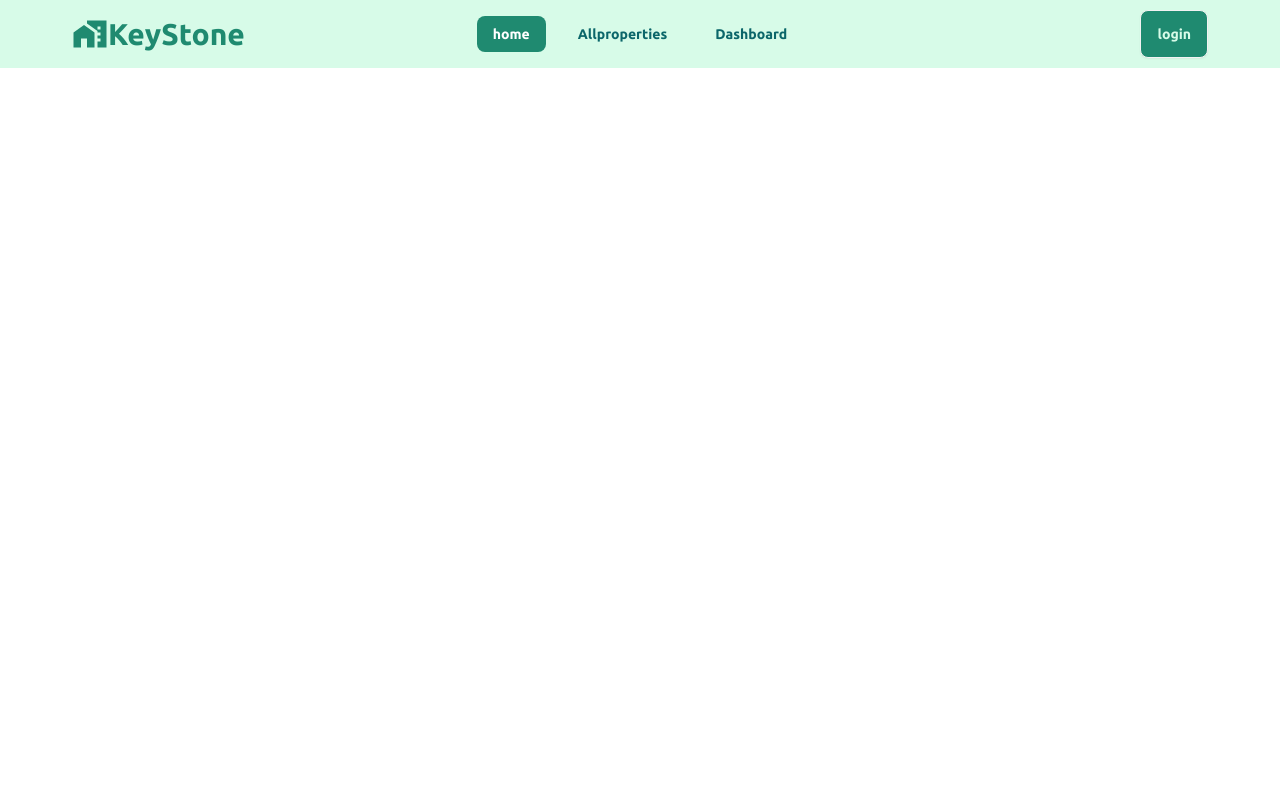
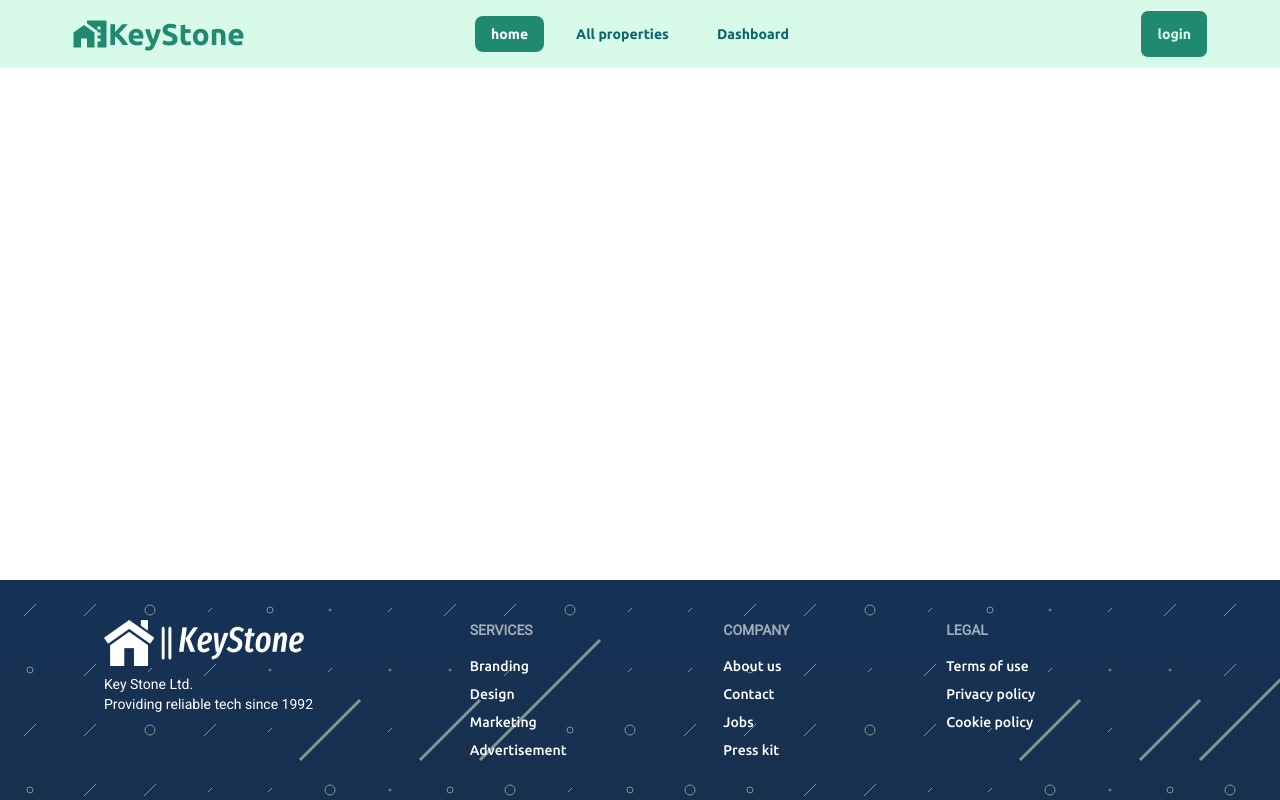
Before and after one commit to Saadsamit/keyStone-client-side, a React (Vite) app: page / in a window 1280 px wide. Built offline with nearby package versions, Linux system fonts and the light colour scheme.

Commit message:
footer complete

```diff
--- a/src/App.jsx
+++ b/src/App.jsx
@@ -1,11 +1,15 @@
 import { Outlet } from "react-router-dom";
 import HeaderNav from "./components/HeaderNav";
+import Footer from "./components/Footer";
 
 function App() {
   return (
     <div className="font-Roboto">
     <HeaderNav/>
+    <div className="min-h-[calc(100vh-288px)]">
     <Outlet/>
+    </div>
+    <Footer/>
     </div>
   )
 }
--- /dev/null
+++ b/src/components/Footer.jsx
@@ -0,0 +1,47 @@
+import footerImg from "../assets/Sprinkle.svg";
+import footerLogo from "../assets/logo-white.png";
+const Footer = () => {
+  const footerStyle = {
+    background: `url(${footerImg}`,
+    backgroundRepeat: "no-repeat"
+  };
+  return (
+    <div style={footerStyle} className="hero">
+        <div className="hero-overlay"></div>
+        <footer
+      className="footer p-10 text-white max-w-6xl mx-auto"
+    >
+      <aside>
+        <img src={footerLogo} alt="" />
+        <p>
+        Key Stone Ltd.
+          <br />
+          Providing reliable tech since 1992
+        </p>
+      </aside>
+      <nav>
+        <header className="footer-title">Services</header>
+        <a className="link link-hover">Branding</a>
+        <a className="link link-hover">Design</a>
+        <a className="link link-hover">Marketing</a>
+        <a className="link link-hover">Advertisement</a>
+      </nav>
+      <nav>
+        <header className="footer-title">Company</header>
+        <a className="link link-hover">About us</a>
+        <a className="link link-hover">Contact</a>
+        <a className="link link-hover">Jobs</a>
+        <a className="link link-hover">Press kit</a>
+      </nav>
+      <nav>
+        <header className="footer-title">Legal</header>
+        <a className="link link-hover">Terms of use</a>
+        <a className="link link-hover">Privacy policy</a>
+        <a className="link link-hover">Cookie policy</a>
+      </nav>
+    </footer>
+    </div>
+  );
+};
+
+export default Footer;
--- a/src/components/HeaderNav.jsx
+++ b/src/components/HeaderNav.jsx
@@ -9,7 +9,7 @@ const HeaderNav = () => {
         <NavLink to={'/'} className={'text-[#0B666A] font-semibold'}>home</NavLink>
       </li>
       <li>
-        <NavLink  to={'/All-properties'} className={'text-[#0B666A] font-semibold'}>Allproperties</NavLink>
+        <NavLink  to={'/All-properties'} className={'text-[#0B666A] font-semibold'}>All properties</NavLink>
       </li>
       <li>
         <NavLink  to={'/Dashboard'} className={'text-[#0B666A] font-semibold'}>Dashboard</NavLink>
```
Also changed, not shown: src/assets/Sprinkle.svg (added), src/assets/logo-color.png (deleted).
